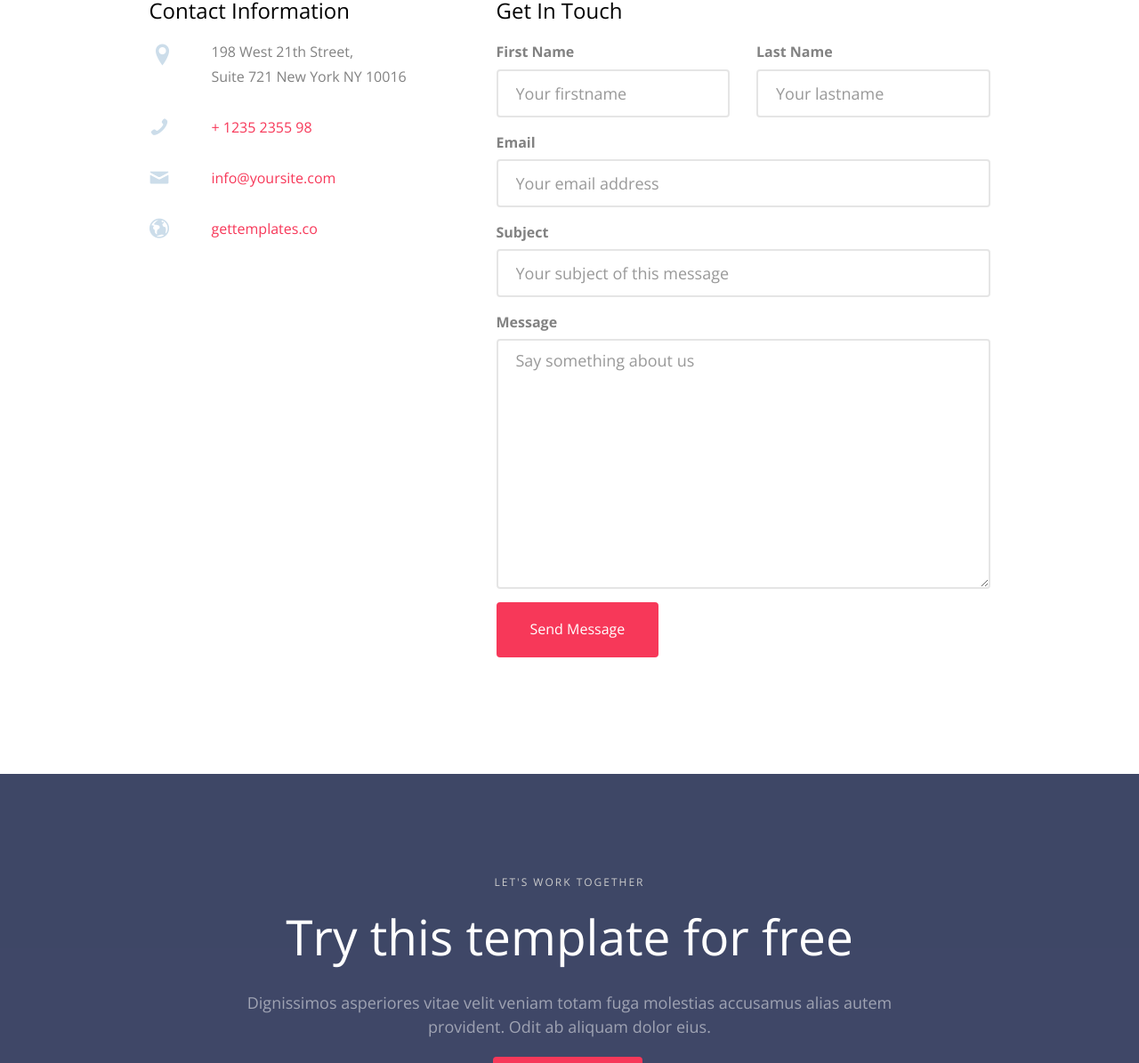
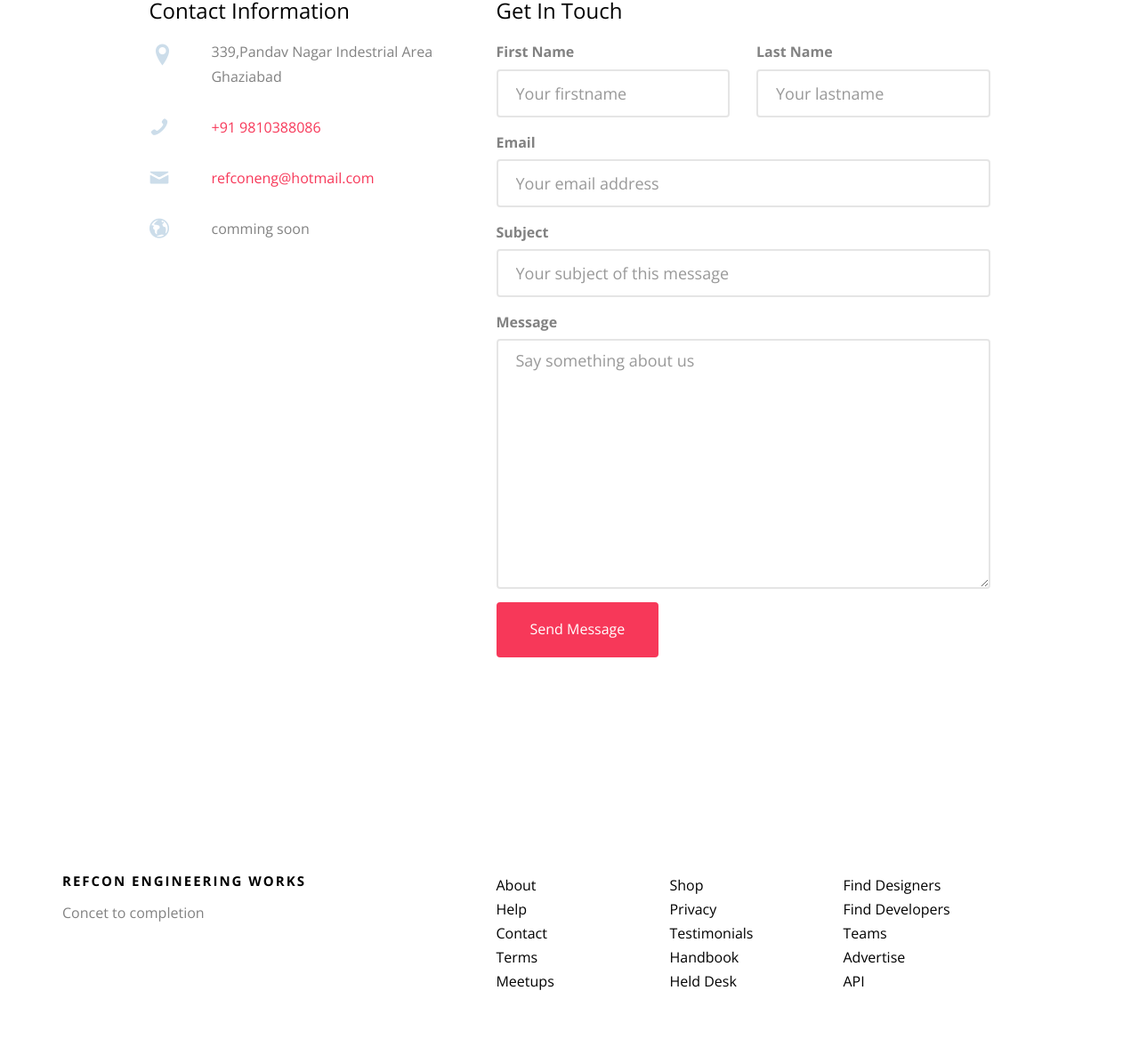
Before and after one commit to Akshat122/Refcon.github.io, a plain HTML site: page contact.html in a window 1280 px wide. Shown: the part 713-1908 px from the top of the page at 89% size. Drawn offline with nearby package versions, Linux system fonts and the light colour scheme; files whose address does not match are found by name.

Commit message:
updated info

```diff
--- a/contact.html
+++ b/contact.html
@@ -1,14 +1,10 @@
 <!DOCTYPE HTML>
-<!--
-	Concept by gettemplates.co
-	Twitter: http://twitter.com/gettemplateco
-	URL: http://gettemplates.co
--->
+
 <html>
 	<head>
 	<meta charset="utf-8">
 	<meta http-equiv="X-UA-Compatible" content="IE=edge">
-	<title>Concept &mdash; Free Website Template, Free HTML5 Template by gettemplates.co</title>
+	<title>Refcon</title>
 	<meta name="viewport" content="width=device-width, initial-scale=1">
 	<meta name="description" content="Free HTML5 Website Template by gettemplates.co" />
 	<meta name="keywords" content="free website templates, free html5, free template, free bootstrap, free website template, html5, css3, mobile first, responsive" />
@@ -57,7 +53,7 @@
 		<div class="container">
 			<div class="row">
 				<div class="col-xs-2 text-left">
-					<div id="fh5co-logo"><a href="index.html">Concept<span>.</span></a></div>
+					<div id="fh5co-logo"><img src="images/logo.png" height="80" width="250"></div>
 				</div>
 				<div class="col-xs-10 text-right menu-1">
 					<ul>
@@ -90,7 +86,7 @@
 				<div class="col-md-7 text-left">
 					<div class="display-t">
 						<div class="display-tc animate-box" data-animate-effect="fadeInUp">
-							<h1 class="mb30">Contact Us</h1>
+							<h1 ><b><font color="red">Contact Us</b></font></h1>
 						</div>
 					</div>
 				</div>
@@ -108,10 +104,10 @@
 					<div class="fh5co-contact-info">
 						<h3>Contact Information</h3>
 						<ul>
-							<li class="address">198 West 21th Street, <br> Suite 721 New York NY 10016</li>
-							<li class="phone"><a href="tel://1234567920">+ 1235 2355 98</a></li>
-							<li class="email"><a href="mailto:info@yoursite.com">info@yoursite.com</a></li>
-							<li class="url"><a href="http://gettemplates.co">gettemplates.co</a></li>
+							<li class="address">339,Pandav Nagar Indestrial Area <br> Ghaziabad</li>
+							<li class="phone"><a href="tel://1234567920">+91 9810388086</a></li>
+							<li class="email"><a href="mailto:info@yoursite.com">refconeng@hotmail.com</a></li>
+							<li class="url">comming soon</a></li>
 						</ul>
 					</div>
 
@@ -161,28 +157,13 @@
 		</div>
 	</div>
 
-
-
-	<div id="fh5co-started">
-		<div class="container">
-			<div class="row animate-box">
-				<div class="col-md-8 col-md-offset-2 text-center fh5co-heading">
-					<span>Let's work together</span>
-					<h2>Try this template for free</h2>
-					<p>Dignissimos asperiores vitae velit veniam totam fuga molestias accusamus alias autem provident. Odit ab aliquam dolor eius.</p>
-					<p><button type="submit" class="btn btn-default">Get In Touch</button></p>
-				</div>
-			</div>
-		</div>
-	</div>
-
 	<footer id="fh5co-footer" role="contentinfo">
 		<div class="container">
 			<div class="row row-pb-md">
 				<div class="col-md-4 fh5co-widget ">
-					<h3>Concept.</h3>
-					<p>Facilis ipsum reprehenderit nemo molestias. Aut cum mollitia reprehenderit. Eos cumque dicta adipisci architecto culpa amet.</p>
-					<p><a href="#">Learn More</a></p>
+					<h3>Refcon Engineering Works</h3>
+					<p>Concet to completion</p>
+
 				</div>
 				<div class="col-md-2 col-sm-4 col-xs-6 col-md-push-1 ">
 					<ul class="fh5co-footer-links">
@@ -217,10 +198,7 @@
 
 			<div class="row copyright">
 				<div class="col-md-12 text-center">
-					<p>
-						<small class="block">&copy; 2016 Free HTML5. All Rights Reserved.</small>
-						<small class="block">Designed by <a href="http://gettemplates.co/" target="_blank">GetTemplates.co</a> Demo Images: <a href="http://pixeden.com/" target="_blank">Pixeden</a> &amp; <a href="http://unsplash.com/" target="_blank">Unsplash</a></small>
-					</p>
+
 					<p>
 						<ul class="fh5co-social-icons">
 							<li><a href="#"><i class="icon-twitter"></i></a></li>
```
